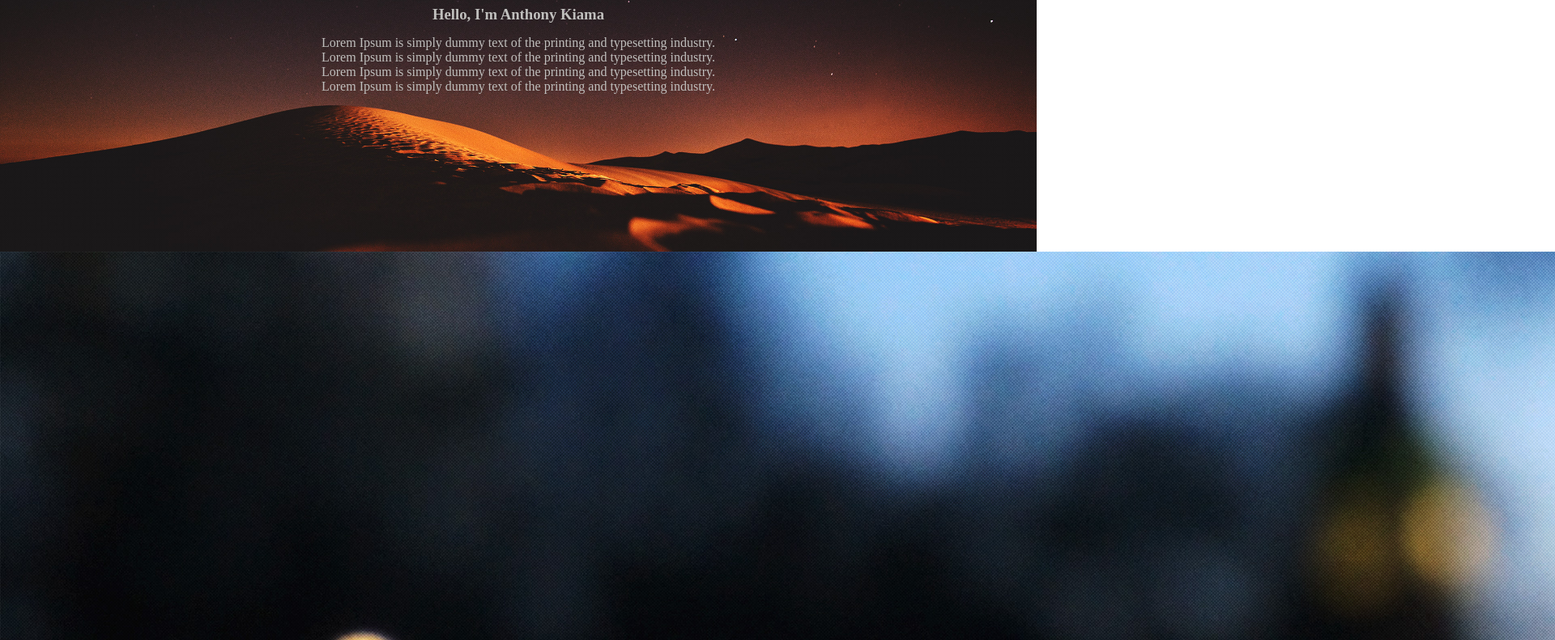
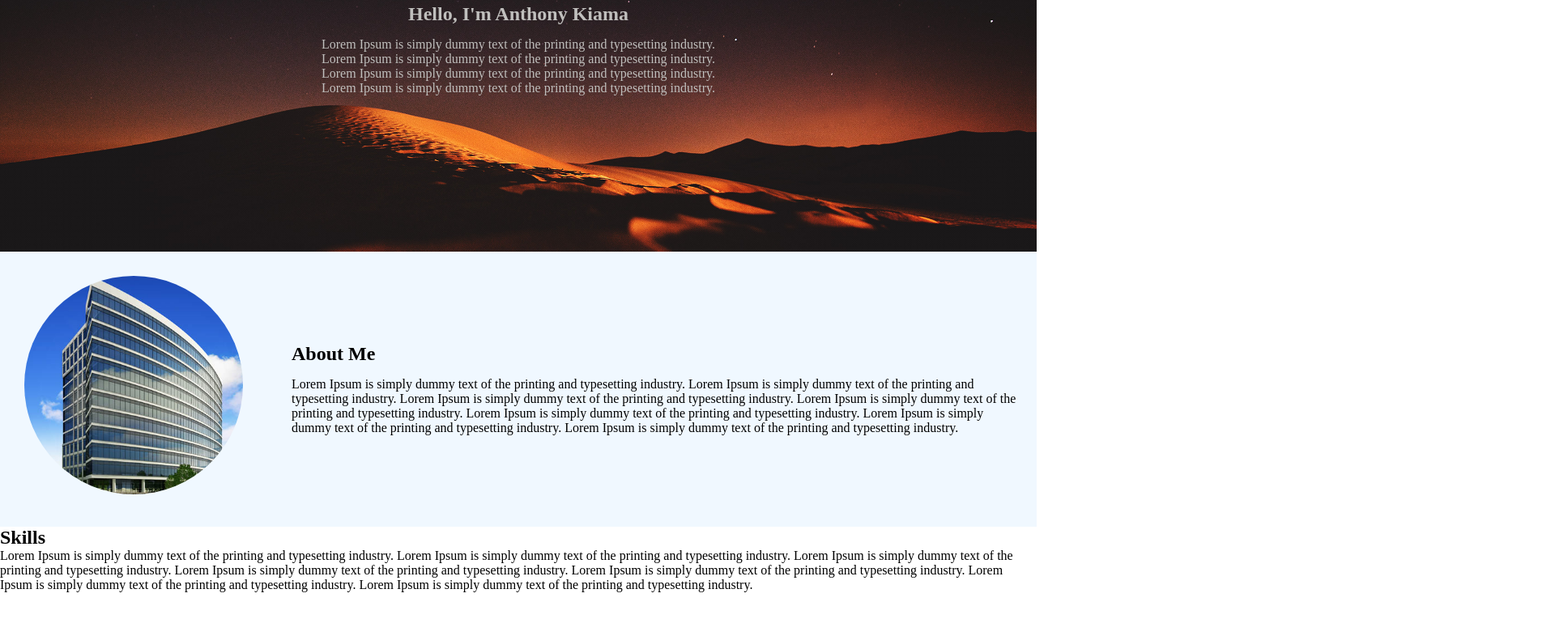
Before and after one commit to amuriuki2/Portfolio, a plain HTML site: page index.html in a window 1280 px wide. Shown: the part 245-1036 px from the top of the page at 81% size, 1920 px wide, since content can reach past the window. After the commit the page ends 977 px from the top, so only its background shows below. Drawn offline with Linux system fonts and the light colour scheme; a web font is replaced by a local one.

Commit message:
Added about section

```diff
--- a/css/style.css
+++ b/css/style.css
@@ -65,16 +65,40 @@ header {
         transform: translate(-50%, -50%);
 }
 
-.home-content h3 {
-    margin-bottom: 15px;
+.home-content h2 {
+    padding-bottom: 15px;
 }
 
 .about-container {
-    height: 700px;
+    height: 300px;
+    padding: 20px;
     position: relative;
     background-color: aliceblue;
+    justify-content: center;
+}
+
+.about-image {
+    float: left;
+    position: absolute;
+    display: block;
+    padding: 10px;
+}
+
+.about-image img {
+    border-radius: 50%;
+    height: 270px; width: auto;
 }
 
 .about-content {
+    float: right;
+    margin-left: 25%;
+    padding: 20px;
+    position: absolute;
+    display: block;
+    top: 50%;
+    transform: translate(0, -50%);
+}
 
+.about-content h2 {
+    padding-bottom: 15px;
 }
--- a/index.html
+++ b/index.html
@@ -23,7 +23,7 @@
         <!-- HOME -->
         <div class="home-container">
             <div class="home-content">
-                <h3>Hello, I'm Anthony Kiama</h2>
+                <h2>Hello, I'm Anthony Kiama</h2>
                 <p>
                     Lorem Ipsum is simply dummy text of the printing and typesetting industry.
                     Lorem Ipsum is simply dummy text of the printing and typesetting industry.
@@ -35,8 +35,10 @@
 
         <!-- ABOUT -->
         <div class="about-container">
-            <div class="about-image"><img src="images/about-image.jpg" alt="About-image"></div>
+            <div class="about-image"><img src="images/about-img.jpg" alt="About-image"></div>
             <div class="about-content">
+                <h2>About Me</h2>
+                <p>
                     Lorem Ipsum is simply dummy text of the printing and typesetting industry.
                     Lorem Ipsum is simply dummy text of the printing and typesetting industry.
                     Lorem Ipsum is simply dummy text of the printing and typesetting industry.
@@ -44,6 +46,23 @@
                     Lorem Ipsum is simply dummy text of the printing and typesetting industry.
                     Lorem Ipsum is simply dummy text of the printing and typesetting industry.
                     Lorem Ipsum is simply dummy text of the printing and typesetting industry.
+                </p>
+            </div>
+        </div>
+
+        <!-- SKILLS -->
+        <div class="skills-container">
+            <div class="skills-content">
+                <h2>Skills</h2>
+                <p>
+                    Lorem Ipsum is simply dummy text of the printing and typesetting industry.
+                    Lorem Ipsum is simply dummy text of the printing and typesetting industry.
+                    Lorem Ipsum is simply dummy text of the printing and typesetting industry.
+                    Lorem Ipsum is simply dummy text of the printing and typesetting industry.
+                    Lorem Ipsum is simply dummy text of the printing and typesetting industry.
+                    Lorem Ipsum is simply dummy text of the printing and typesetting industry.
+                    Lorem Ipsum is simply dummy text of the printing and typesetting industry.
+                </p>
             </div>
         </div>
     </body>
```
Also changed, not shown: images/about-image.jpg (deleted), images/about-img.jpg (added), images/graphics.jpeg (added), images/web-design.jpg (added). Lines whose indentation alone changed are shown as unchanged.
